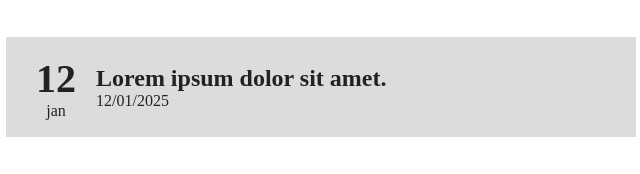
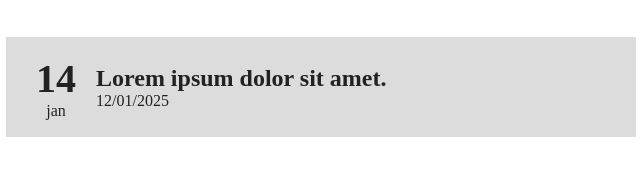
Before and after one commit to chitaung269893/crispy-enigma, a plain HTML site: page index.html in a window 1280 px wide. Shown: the part 2245-2419 px from the top of the page, 114-754 px from the left. Drawn offline with Linux system fonts and the light colour scheme; files whose address does not match are found by name; a web font is replaced by a local one.

Commit message:
change date in news-info

```diff
--- a/index.html
+++ b/index.html
@@ -118,7 +118,7 @@
 
                 <div class="news-info">
                     <div class="left">
-                        <h1>12</h1>
+                        <h1>14</h1>
                         <p>jan</p>
                     </div>
                     <div class="right">
```
